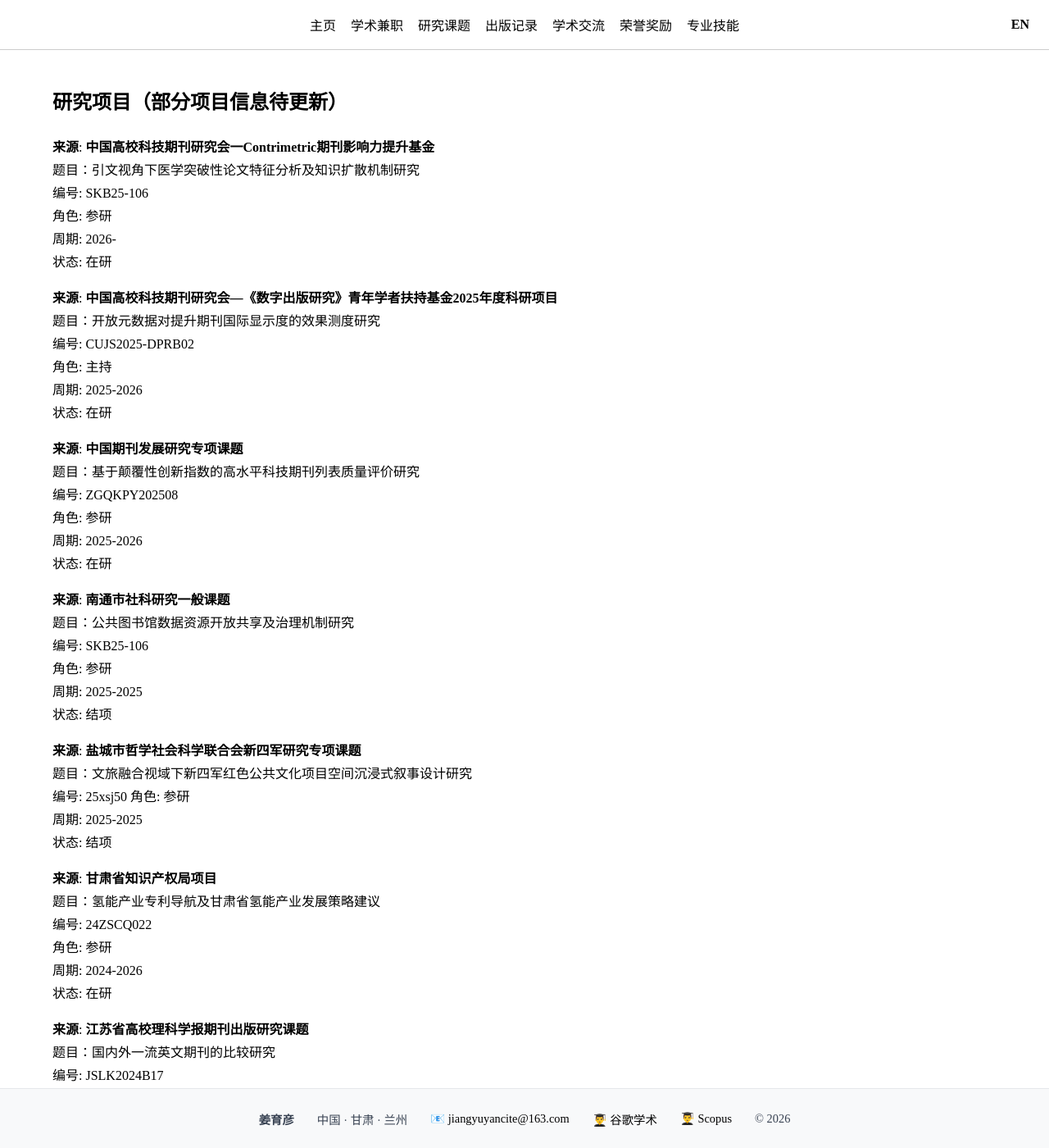
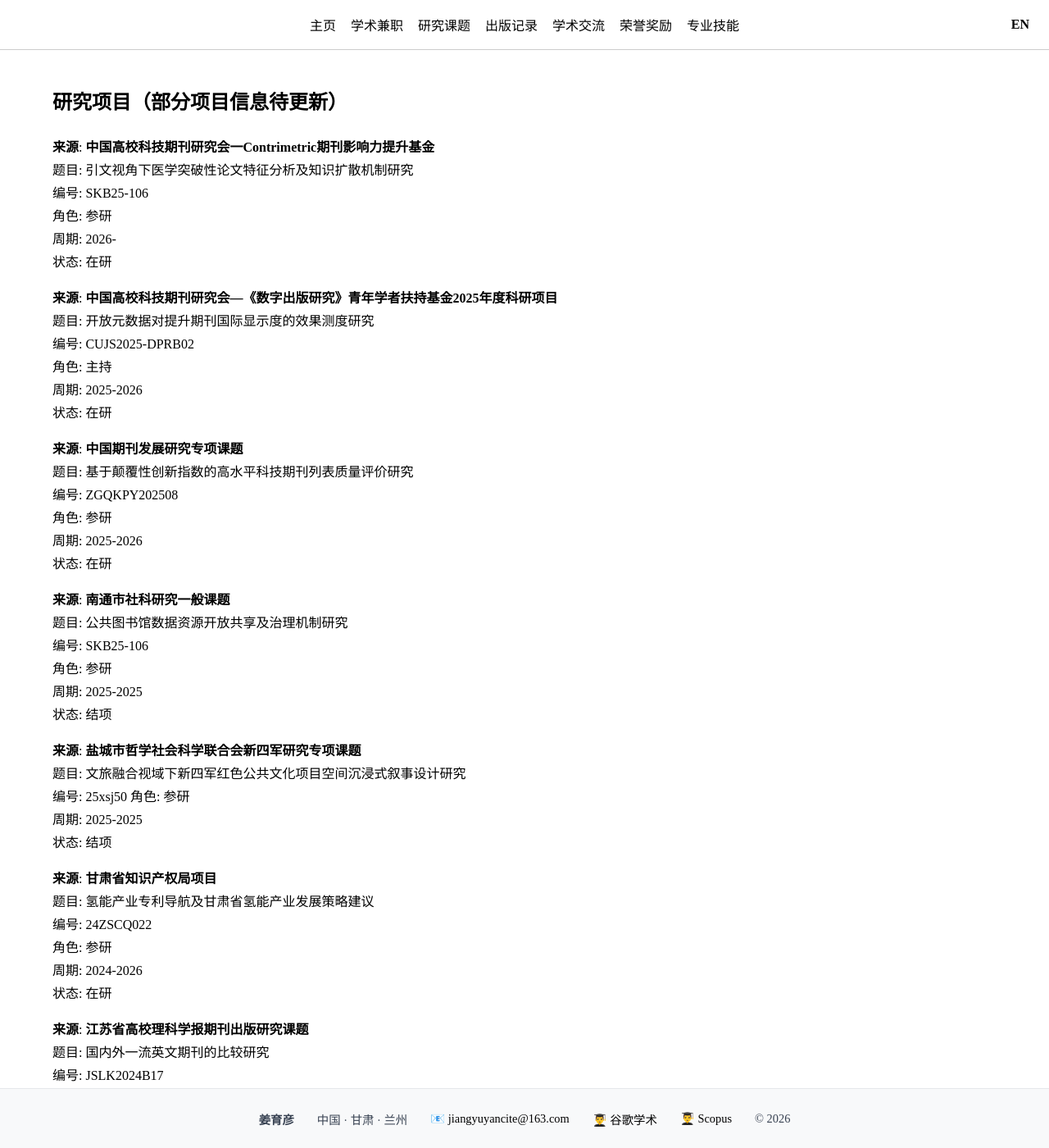
Before and after one commit to jiang-yuyan/Yuyan-Jiang-CV, a Jekyll site: the page built from project/projects-zh.md, in a window 1280 px wide and 1400 px high. Shown: the whole window at 82% size. Built offline with Jekyll 4.4.1, drawn with Linux system fonts in a browser that asks for light colours; part of the change alters nothing that is shown; some of the changed text lies outside the part shown.

```diff
--- a/project/projects-zh.md
+++ b/project/projects-zh.md
@@ -6,70 +6,70 @@ title: projects-zh
 ## 研究项目（部分项目信息待更新）
 
 **来源**: **中国高校科技期刊研究会一Contrimetric期刊影响力提升基金**
-题目：引文视角下医学突破性论文特征分析及知识扩散机制研究
+题目: 引文视角下医学突破性论文特征分析及知识扩散机制研究
 编号: SKB25-106
 角色: 参研
 周期: 2026-
 状态: 在研
 
 **来源**: **中国高校科技期刊研究会—《数字出版研究》青年学者扶持基金2025年度科研项目**
-题目：开放元数据对提升期刊国际显示度的效果测度研究
+题目: 开放元数据对提升期刊国际显示度的效果测度研究
 编号: CUJS2025-DPRB02
 角色: 主持
 周期: 2025-2026
 状态: 在研
 
 **来源**: **中国期刊发展研究专项课题**
-题目：基于颠覆性创新指数的高水平科技期刊列表质量评价研究
+题目: 基于颠覆性创新指数的高水平科技期刊列表质量评价研究
 编号: ZGQKPY202508
 角色: 参研
 周期: 2025-2026
 状态: 在研
 
 **来源**: **南通市社科研究一般课题**
-题目：公共图书馆数据资源开放共享及治理机制研究
+题目: 公共图书馆数据资源开放共享及治理机制研究
 编号: SKB25-106
 角色: 参研
 周期: 2025-2025
 状态: 结项
 
 **来源**: **盐城市哲学社会科学联合会新四军研究专项课题**
-题目：文旅融合视域下新四军红色公共文化项目空间沉浸式叙事设计研究
+题目: 文旅融合视域下新四军红色公共文化项目空间沉浸式叙事设计研究
 编号: 25xsj50
 角色: 参研
 周期: 2025-2025
 状态: 结项
 
 **来源**: **甘肃省知识产权局项目**
-题目：氢能产业专利导航及甘肃省氢能产业发展策略建议
+题目: 氢能产业专利导航及甘肃省氢能产业发展策略建议
 编号: 24ZSCQ022
 角色: 参研
 周期: 2024-2026
 状态: 在研
 
 **来源**: **江苏省高校理科学报期刊出版研究课题**
-题目：国内外一流英文期刊的比较研究
+题目: 国内外一流英文期刊的比较研究
 编号: JSLK2024B17
 角色: 参研
 周期: 2024-2025
 状态: 结项
 
 **来源**: **干旱区生态安全与可持续发展全国重点实验室开放课题**
-题目：干旱区区域发展与生态韧性的耦合评价研究
+题目: 干旱区区域发展与生态韧性的耦合评价研究
 编号: -
 角色: 参研
 周期: 2024-2025
 状态: 结项
 
 **来源**: **河南省教育厅基础研究重大项目**
-题目：河南省高校颠覆性科技创新测度与评价——基于颠覆性指数及其扩展指标的研究
+题目: 河南省高校颠覆性科技创新测度与评价——基于颠覆性指数及其扩展指标的研究
 编号: 2024-JCZD-23
 角色: 参研
 周期: 2024-2026
 状态: 在研
 
 **来源**: **中国科学院自然科学期刊编辑研究会课题**
-题目：期刊颠覆性指数的优化及其在科技期刊创新性评价中的应用
+题目: 期刊颠覆性指数的优化及其在科技期刊创新性评价中的应用
 编号: YJH202315
 角色: 参研
 周期: 2023-2023
```
